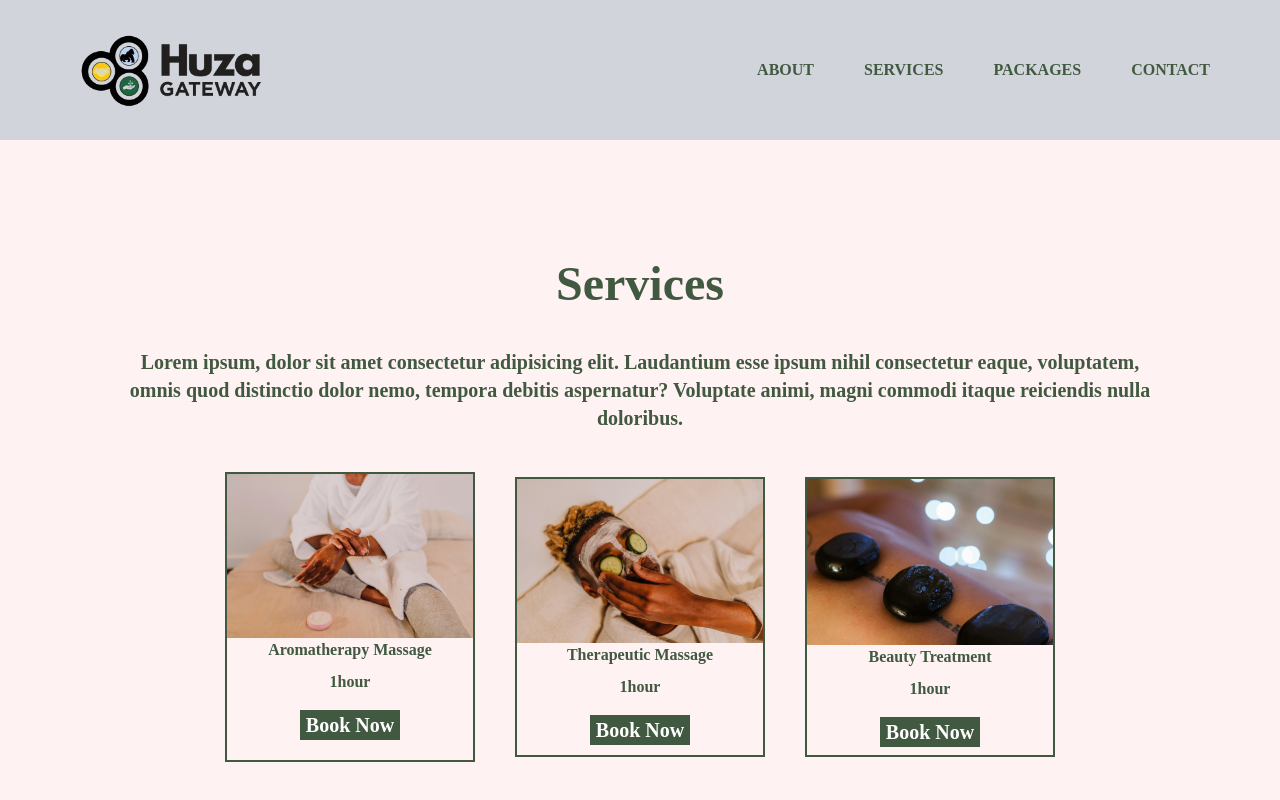
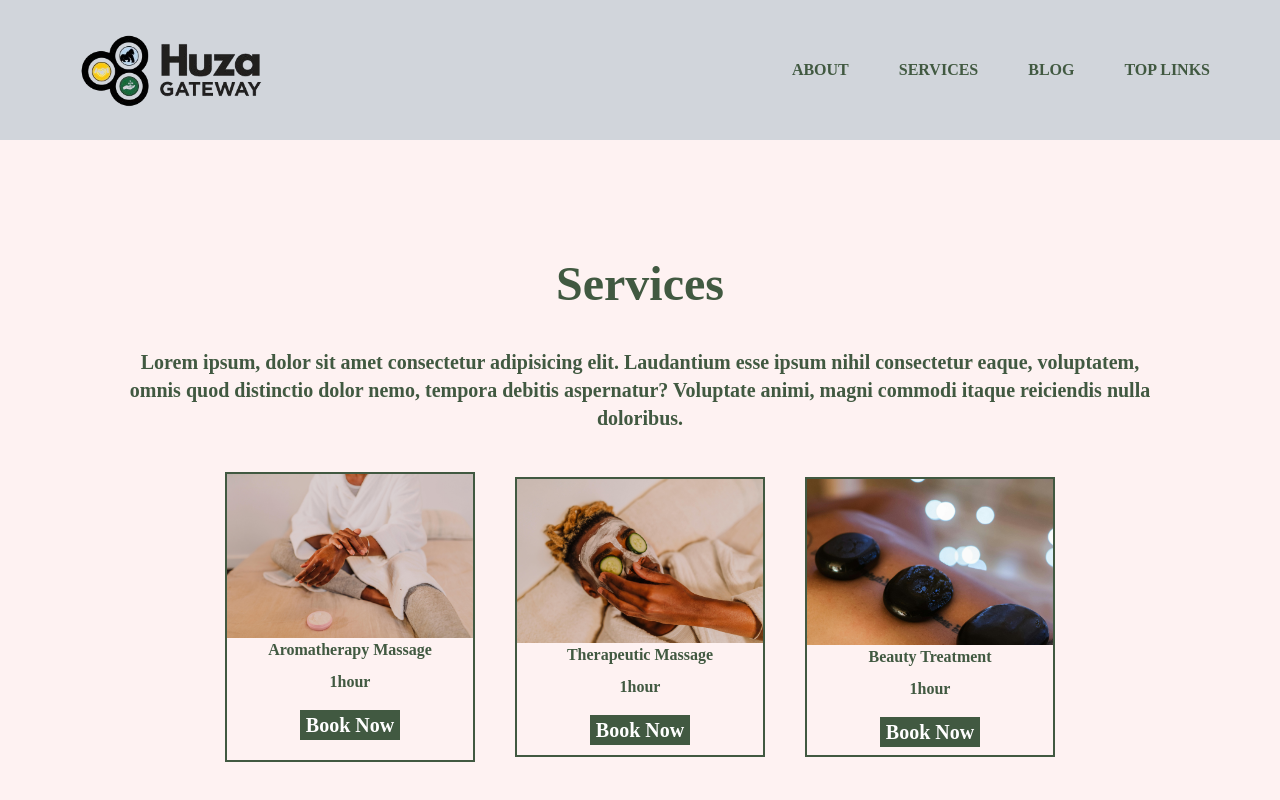
Before and after one commit to shemapaulin/Huza-spa, a React (Vite) app: page /services in a window 1280 px wide. Shown: the top 800 px of the page. Built offline with nearby package versions, Linux system fonts and the light colour scheme; grey boxes are pictures that could not be loaded.

Commit message:
half-time-001

```diff
--- a/src/components/MainService.jsx
+++ b/src/components/MainService.jsx
@@ -124,18 +124,30 @@ const MainService = () => {
   return (
     <>
  <div className='h-screen w-screen pb-[1129px]'>
-  <div className="w-full h-[30%] bg-gray-300 flex flex-row justify-between items-center p-[70px] text-[#415941] font-bold font-lora  ">
-    <Link to="/">
-      <img src={logo1} alt="logo" className='w-[200px] text-[#415941]'/>
-      </Link>
-      <div className="flex flex-row gap-[50px]" >
-      <h2>ABOUT</h2>
-       <h2>SERVICES</h2>
-        <h2>PACKAGES</h2>
-          <h2>CONTACT</h2>
+ <div className="w-full h-[30%] bg-gray-300 flex flex-row justify-between items-center p-[70px] text-[#415941] font-bold font-lora">
+  <Link to="/">
+    <img src={logo1} alt="logo" className="w-[200px] text-[#415941]" />
+  </Link>
+
+  <div className="flex flex-row gap-[50px]">
+    <h2>ABOUT</h2>
+
+    {/* Make Services a dropdown */}
+    <div className="relative group">
+      <h2 className="cursor-pointer">SERVICES</h2>
+      {/* Dropdown menu */}
+      <div className="absolute hidden group-hover:flex flex-col gap-2 bg-gray-200 p-3 rounded-md top-full w-40 shadow-lg z-20 ">
+        <Link to="/services" className="hover:bg-gray-300 p-2">Massage</Link>
+        <Link to="/service2" className="hover:bg-gray-300 p-2">Nail Care</Link>
+        <Link to="/service3" className="hover:bg-gray-300 p-2">Waxxing</Link>
+        <Link to="/service4" className="hover:bg-gray-300 p-2">xxxxxxxxxxx</Link>
       </div>
+    </div>
 
-    </div>
+    <h2>BLOG</h2>
+    <h2>TOP LINKS</h2>
+  </div>
+</div>
     <section className='flex justify-center items-center '>
     <div className="w-[80%] h-[1000px]  flex  justify-center items-center z-10 absolute inset-y-[20%]  bg-[#fef2f2]">
         {/**I want to make 6 boxes here each whith image which covers 1/2 of the screen */}
--- a/src/components/homepage.jsx
+++ b/src/components/homepage.jsx
@@ -34,9 +34,9 @@ const homepage = () => {
       <h2 className="cursor-pointer">SERVICES</h2>
       {/* Dropdown menu */}
       <div className="absolute hidden group-hover:flex flex-col gap-2 bg-gray-200 p-3 rounded-md top-full w-40 shadow-lg z-20 ">
-        <Link to="/service1" className="hover:bg-gray-300 p-2">Massage</Link>
+        <Link to="/services" className="hover:bg-gray-300 p-2">Massage</Link>
         <Link to="/service2" className="hover:bg-gray-300 p-2">Nail Care</Link>
-        <Link to="/service3" className="hover:bg-gray-300 p-2">Waxing</Link>
+        <Link to="/service3" className="hover:bg-gray-300 p-2">Waxxing</Link>
         <Link to="/service4" className="hover:bg-gray-300 p-2">xxxxxxxxxxx</Link>
       </div>
     </div>
```
